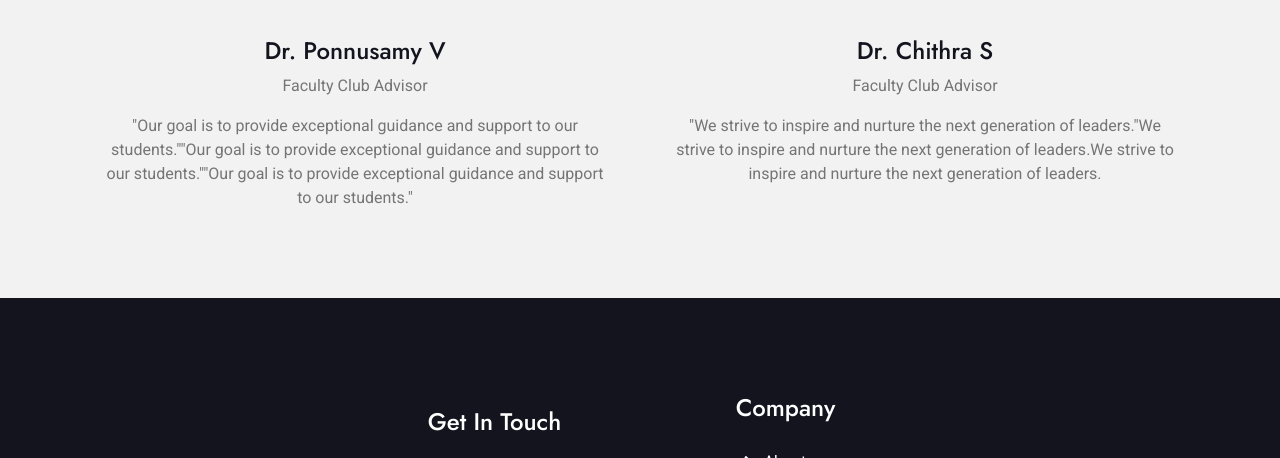
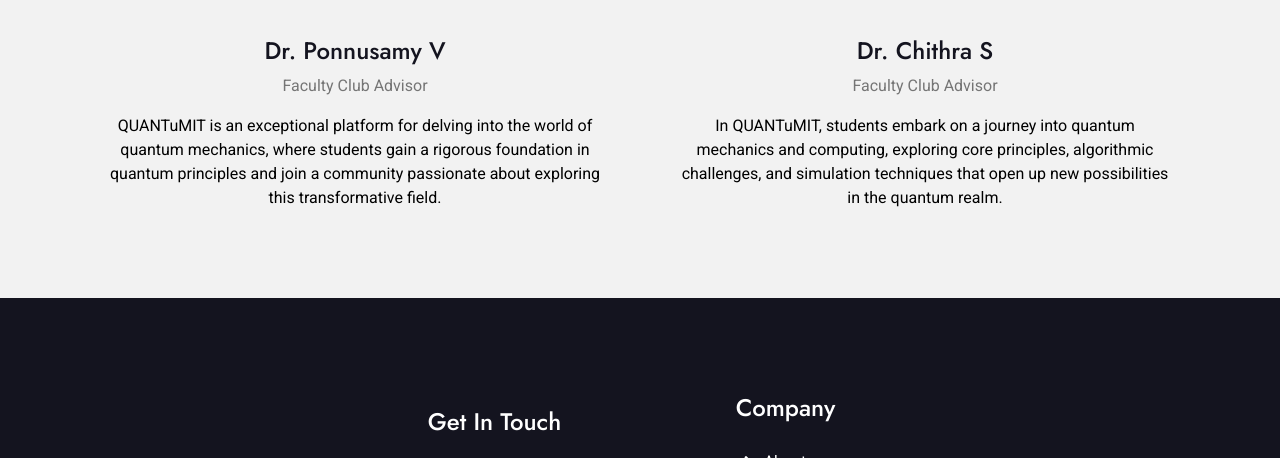
Before and after one commit to jananialagar4/QUANTuMIT-Website.github.io, a plain HTML site: page about.html in a window 1280 px wide. Shown: the part 1294-1752 px from the top of the page. Drawn offline with nearby package versions, Linux system fonts and the light colour scheme.

Commit message:
Add files via upload

```diff
--- a/about.html
+++ b/about.html
@@ -160,8 +160,8 @@
                                 <div class="fca-title text-center rounded-bottom p-4">
                                     <div class="fca-title-inner">
                                         <h4 class="mt-3">Dr. Ponnusamy V</h4>
-                                        <p class="mb-0">Faculty Club Advisor</p>
-                                        <p class="mt-3">"Our goal is to provide exceptional guidance and support to our students.""Our goal is to provide exceptional guidance and support to our students.""Our goal is to provide exceptional guidance and support to our students."</p>
+                                        <p class="mb-0" >Faculty Club Advisor</p>
+                                        <p class="mt-3" style="color: black;">QUANTuMIT is an exceptional platform for delving into the world of quantum mechanics, where students gain a rigorous foundation in quantum principles and join a community passionate about exploring this transformative field.</p>
                                     </div>
                                 </div>
                             </div>
@@ -176,8 +176,8 @@
                                 <div class="fca-title text-center rounded-bottom p-4">
                                     <div class="fca-title-inner">
                                         <h4 class="mt-3">Dr. Chithra S</h4>
-                                        <p class="mb-0">Faculty Club Advisor</p>
-                                        <p class="mt-3">"We strive to inspire and nurture the next generation of leaders."We strive to inspire and nurture the next generation of leaders.We strive to inspire and nurture the next generation of leaders.</p>
+                                        <p class="mb-0" >Faculty Club Advisor</p>
+                                        <p class="mt-3" style="color: black;">In QUANTuMIT, students embark on a journey into quantum mechanics and computing, exploring core principles, algorithmic challenges, and simulation techniques that open up new possibilities in the quantum realm.</p>
                                     </div>
                                 </div>
                             </div>
```
